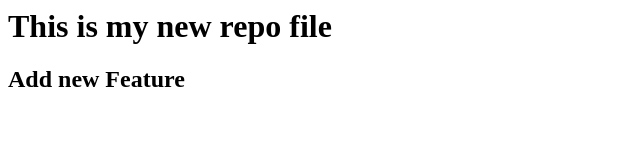
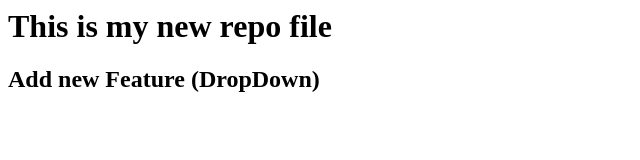
Before and after one commit to PriyanshuSingh024/mylocalrepo, a plain HTML site: page index.html in a window 1280 px wide. Shown: the whole page, without its empty margins (0-640 px from the left). Drawn offline with Linux system fonts and the light colour scheme.

Commit message:
Add DropDown

```diff
--- a/index.html
+++ b/index.html
@@ -1,2 +1,2 @@
 <h1>This is my new repo file</h1>
-<h2>Add new Feature</h2>
+<h2>Add new Feature (DropDown)</h2>
```
